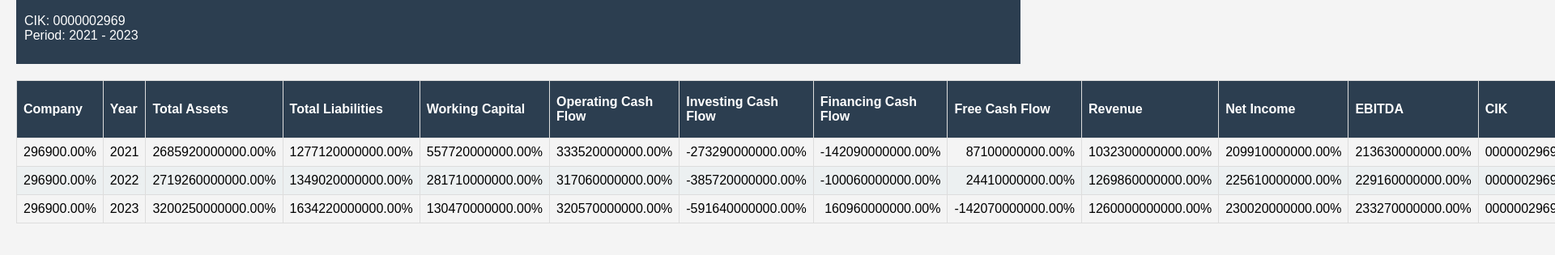
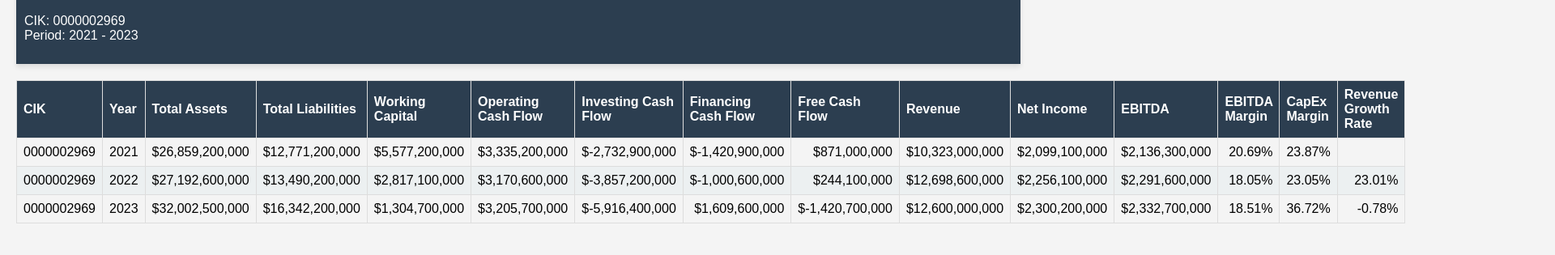
Before and after one commit to AdityMisra/Financial-Modeling-tool, a plain HTML site: page output/csvs/statement_csvs/0000002969/metrics/0000002969_metrics_2021-2023.html in a window 1280 px wide. Shown: the part 81-396 px from the top of the page at 81% size, 1920 px wide, since content can reach past the window. Drawn offline with Linux system fonts and the light colour scheme.

Commit message:
Fixing metric table

```diff
--- a/output/csvs/statement_csvs/0000002969/metrics/0000002969_metrics_2021-2023.html
+++ b/output/csvs/statement_csvs/0000002969/metrics/0000002969_metrics_2021-2023.html
@@ -17,9 +17,10 @@
                 color: white;
                 padding: 10px;
                 margin-bottom: 20px;
+                box-shadow: 0px 4px 6px rgba(0, 0, 0, 0.1);
             }
             .metric { font-weight: bold; color: #16a085; }
-                h2 { color: #FFFFFF; }
+            h2 { color: #FFFFFF; }
             p { color: #FFFFFF; }
         </style>
     </head>
@@ -31,7 +32,7 @@
         <table border="1" class="dataframe dataframe">
   <thead>
     <tr style="text-align: right;">
-      <th>Company</th>
+      <th>CIK</th>
       <th>Year</th>
       <th>Total Assets</th>
       <th>Total Liabilities</th>
@@ -43,7 +44,6 @@
       <th>Revenue</th>
       <th>Net Income</th>
       <th>EBITDA</th>
-      <th>CIK</th>
       <th>EBITDA Margin</th>
       <th>CapEx Margin</th>
       <th>Revenue Growth Rate</th>
@@ -51,55 +51,52 @@
   </thead>
   <tbody>
     <tr>
-      <td>296900.00%</td>
+      <td>0000002969</td>
       <td>2021</td>
-      <td>2685920000000.00%</td>
-      <td>1277120000000.00%</td>
-      <td>557720000000.00%</td>
-      <td>333520000000.00%</td>
-      <td>-273290000000.00%</td>
-      <td>-142090000000.00%</td>
-      <td>87100000000.00%</td>
-      <td>1032300000000.00%</td>
-      <td>209910000000.00%</td>
-      <td>213630000000.00%</td>
-      <td>0000002969</td>
+      <td>$26,859,200,000</td>
+      <td>$12,771,200,000</td>
+      <td>$5,577,200,000</td>
+      <td>$3,335,200,000</td>
+      <td>$-2,732,900,000</td>
+      <td>$-1,420,900,000</td>
+      <td>$871,000,000</td>
+      <td>$10,323,000,000</td>
+      <td>$2,099,100,000</td>
+      <td>$2,136,300,000</td>
       <td>20.69%</td>
       <td>23.87%</td>
-      <td>None</td>
+      <td></td>
     </tr>
     <tr>
-      <td>296900.00%</td>
+      <td>0000002969</td>
       <td>2022</td>
-      <td>2719260000000.00%</td>
-      <td>1349020000000.00%</td>
-      <td>281710000000.00%</td>
-      <td>317060000000.00%</td>
-      <td>-385720000000.00%</td>
-      <td>-100060000000.00%</td>
-      <td>24410000000.00%</td>
-      <td>1269860000000.00%</td>
-      <td>225610000000.00%</td>
-      <td>229160000000.00%</td>
-      <td>0000002969</td>
+      <td>$27,192,600,000</td>
+      <td>$13,490,200,000</td>
+      <td>$2,817,100,000</td>
+      <td>$3,170,600,000</td>
+      <td>$-3,857,200,000</td>
+      <td>$-1,000,600,000</td>
+      <td>$244,100,000</td>
+      <td>$12,698,600,000</td>
+      <td>$2,256,100,000</td>
+      <td>$2,291,600,000</td>
       <td>18.05%</td>
       <td>23.05%</td>
       <td>23.01%</td>
     </tr>
     <tr>
-      <td>296900.00%</td>
+      <td>0000002969</td>
       <td>2023</td>
-      <td>3200250000000.00%</td>
-      <td>1634220000000.00%</td>
-      <td>130470000000.00%</td>
-      <td>320570000000.00%</td>
-      <td>-591640000000.00%</td>
-      <td>160960000000.00%</td>
-      <td>-142070000000.00%</td>
-      <td>1260000000000.00%</td>
-      <td>230020000000.00%</td>
-      <td>233270000000.00%</td>
-      <td>0000002969</td>
+      <td>$32,002,500,000</td>
+      <td>$16,342,200,000</td>
+      <td>$1,304,700,000</td>
+      <td>$3,205,700,000</td>
+      <td>$-5,916,400,000</td>
+      <td>$1,609,600,000</td>
+      <td>$-1,420,700,000</td>
+      <td>$12,600,000,000</td>
+      <td>$2,300,200,000</td>
+      <td>$2,332,700,000</td>
       <td>18.51%</td>
       <td>36.72%</td>
       <td>-0.78%</td>
```
Also changed, not shown: 2 other files.
